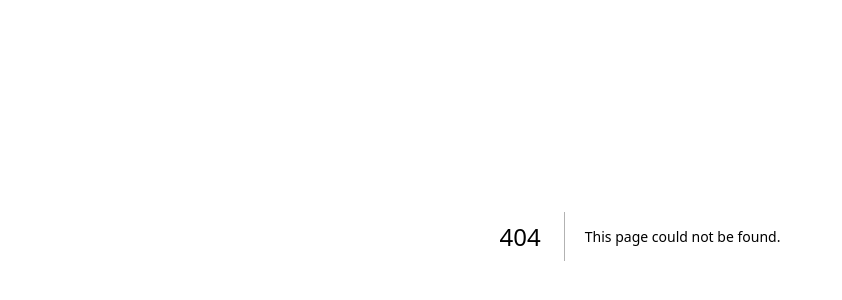
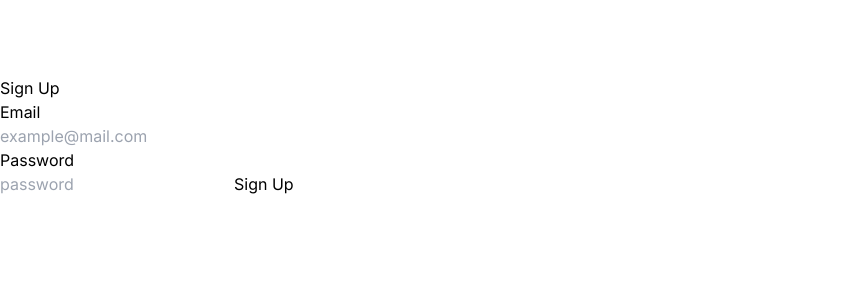
Before and after one commit to Karim-Mammadli/BoilerPlate, a Next.js app: page /signup in a window 1280 px wide. Before the commit this address had no page. Shown: the part 164-464 px from the top of the page, without its empty margins (0-842 px from the left). Built offline with nearby package versions, Linux system fonts and the light colour scheme.

Commit message:
Added signup page

```diff
--- a/src/app/signin/page.tsx
+++ b/src/app/signup/page.tsx
@@ -1,17 +1,17 @@
 'use client'
 import React from "react";
-import signIn from "../../../firebase/auth/signin";
+import signUp from "../../../firebase/auth/signup";
 import { useRouter } from 'next/navigation'
 
-export default function SignIn() {
+export default function SignUp() {
     const [email, setEmail] = React.useState('')
     const [password, setPassword] = React.useState('')
     const router = useRouter()
 
-    const handleForm = async (event: any) => {
+    const handleForm = async (event) => {
         event.preventDefault()
 
-        const { result, error } = await signIn(email, password);
+        const { result, error } = await signUp(email, password);
 
         if (error) {
             return console.log(error)
@@ -23,7 +23,7 @@ export default function SignIn() {
     }
     return (<div className="wrapper">
         <div className="form-wrapper">
-            <h1 className="mt-60 mb-30">Sign up</h1>
+            <h1 className="mt-60 mb-30">Sign Up</h1>
             <form onSubmit={handleForm} className="form">
                 <label htmlFor="email">
                     <p>Email</p>
@@ -33,9 +33,8 @@ export default function SignIn() {
                     <p>Password</p>
                     <input onChange={(e) => setPassword(e.target.value)} required type="password" name="password" id="password" placeholder="password" />
                 </label>
-                <button type="submit">Sign up</button>
+                <button type="submit">Sign Up</button>
             </form>
         </div>
-
     </div>);
 }
```
